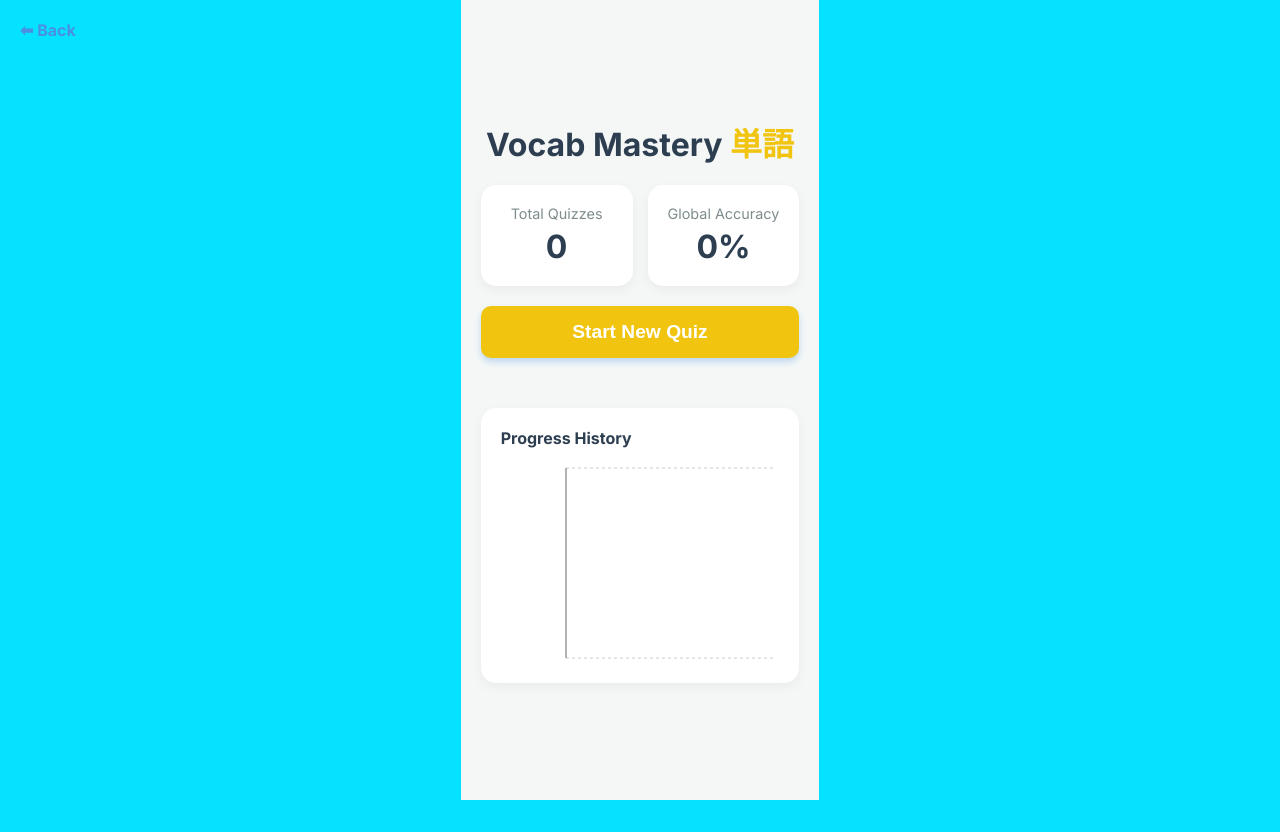
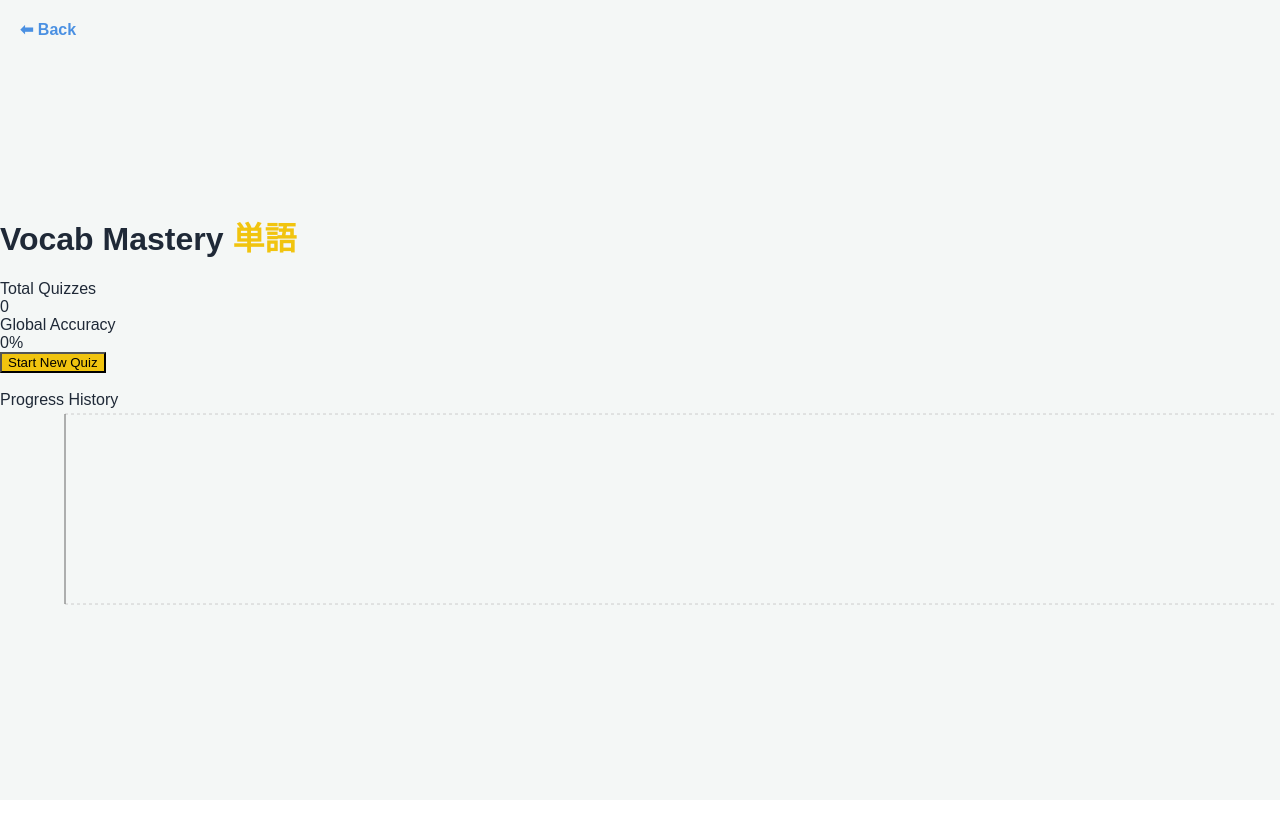
Before and after one commit to notedanupon-dot/hiragana-game, a React (Create React App) app: page /#/vocab in a window 1280 px wide. After the commit the page ends 800 px from the top, so only its background shows below. Built offline with nearby package versions, Linux system fonts and the light colour scheme.

Commit message:
Update App.css

```diff
--- a/src/App.css
+++ b/src/App.css
@@ -1,329 +1,25 @@
+/* ก๊อปปี้ไปวางทับส่วนบนของ App.css */
 :root {
-  --primary: #4a90e2;
-  --bg: #04e2ff;
+  --bg-color: #f3f4f6;             /* พื้นหลังเทาอ่อนอมฟ้า */
+  --bg-gradient: linear-gradient(135deg, #f3f4f6 0%, #e2e8f0 100%);
   --card-bg: #ffffff;
-  --text: #2c3e50;
-  --success: #4cd964;
-  --error: #ff3b30;
-  --radius: 12px;
+  --text-primary: #1f2937;
+  --text-secondary: #6b7280;
+
+  /* ปรับสีปุ่มให้ดูแพงขึ้น (Pastel Bold) */
+  --hiragana-color: #10b981;       /* Emerald Green */
+  --katakana-color: #3b82f6;       /* Royal Blue */
+  --vocab-color: #f59e0b;          /* Amber */
+  --vocab-text: #ffffff;
+  --shadow-soft: 0 4px 6px -1px rgba(0, 0, 0, 0.1), 0 2px 4px -1px rgba(0, 0, 0, 0.06);
 }
 
 body {
-  font-family: 'Inter', sans-serif;
-  background-color: var(--bg);
-  color: var(--text);
   margin: 0;
-  display: flex;
-  justify-content: center;
+  font-family: 'Kanit', sans-serif;
+  background: var(--bg-gradient);  /* ใช้ Gradient */
+  color: var(--text-primary);
   min-height: 100vh;
+  background-image: radial-gradient(#cbd5e0 1px, transparent 1px);
+  background-size: 20px 20px; /* ลายจุดเล็กๆ ห่างๆ กัน */
 }
-
-.app-container {
-  width: 100%;
-  max-width: 480px; /* Mobile app feel */
-  padding: 20px;
-  background: var(--bg);
-}
-
-header {
-  text-align: center;
-  margin-bottom: 2rem;
-}
-
-.jp-font {
-  color: var(--primary);
-  font-family: 'Noto Sans JP', sans-serif; /* Ensure you import this via Google Fonts */
-}
-
-/* Dashboard Styles */
-.stats-overview {
-  display: flex;
-  gap: 15px;
-  margin-bottom: 20px;
-}
-
-.stat-card {
-  flex: 1;
-  background: var(--card-bg);
-  padding: 15px;
-  border-radius: var(--radius);
-  box-shadow: 0 2px 8px rgba(0,0,0,0.05);
-  text-align: center;
-}
-
-.stat-card h3 { font-size: 0.8rem; opacity: 0.7; margin: 0; }
-.stat-card p { font-size: 1.5rem; font-weight: bold; margin: 5px 0 0; }
-
-.start-btn {
-  width: 100%;
-  padding: 18px;
-  background: var(--primary);
-  color: rgb(0, 255, 255);
-  border: none;
-  border-radius: var(--radius);
-  font-size: 1.2rem;
-  font-weight: bold;
-  cursor: pointer;
-  transition: transform 0.1s;
-  margin-bottom: 30px;
-}
-
-.start-btn:active { transform: scale(0.98); }
-
-.charts-container {
-  display: flex;
-  flex-direction: column;
-  gap: 20px;
-}
-
-.chart-wrapper {
-  background: var(--card-bg);
-  padding: 15px;
-  border-radius: var(--radius);
-}
-
-.no-data { text-align: center; opacity: 0.5; font-style: italic; }
-
-/* Game Styles */
-.game-card {
-  background: var(--card-bg);
-  padding: 20px;
-  border-radius: var(--radius);
-  box-shadow: 0 4px 12px rgba(0,0,0,0.1);
-  text-align: center;
-}
-
-.progress-bar {
-  height: 6px;
-  background: #eee;
-  border-radius: 3px;
-  margin-bottom: 30px;
-  overflow: hidden;
-}
-
-.progress-bar .fill {
-  height: 100%;
-  background: var(--primary);
-  transition: width 0.3s ease;
-}
-
-.hiragana-char {
-  font-size: 6rem;
-  font-weight: bold;
-  margin-bottom: 40px;
-  font-family: 'Noto Sans JP', sans-serif;
-}
-
-.options-grid {
-  display: grid;
-  grid-template-columns: 1fr 1fr;
-  gap: 15px;
-  margin-bottom: 30px;
-}
-
-.option-btn {
-  padding: 20px;
-  font-size: 1.2rem;
-  background: #f0f4f8;
-  border: 2px solid transparent;
-  border-radius: var(--radius);
-  cursor: pointer;
-  transition: all 0.2s;
-}
-
-.option-btn:hover:not(:disabled) { border-color: var(--primary); }
-
-.option-btn.correct {
-  background-color: var(--success);
-  color: white;
-  border-color: var(--success);
-}
-
-.option-btn.wrong {
-  background-color: var(--error);
-  color: white;
-  border-color: var(--error);
-}
-
-.game-footer {
-  display: flex;
-  justify-content: space-between;
-  align-items: center;
-  margin-top: 20px;
-  font-weight: bold;
-  color: #888;
-}
-
-.text-btn {
-  background: none;
-  border: none;
-  color: #888;
-  text-decoration: underline;
-  cursor: pointer;
-}
-
-/* --- Dashboard Styles --- */
-.dashboard-container {
-  max-width: 600px;
-  margin: 0 auto;
-  padding: 20px;
-  text-align: center;
-  color: #333;
-}
-
-.dashboard-title {
-  font-size: 2rem;
-  color: #2c3e50;
-  margin-bottom: 20px;
-  font-weight: bold;
-}
-
-.stats-grid {
-  display: grid;
-  grid-template-columns: 1fr 1fr;
-  gap: 15px;
-  margin-bottom: 20px;
-}
-
-.stat-card {
-  background: white;
-  padding: 20px;
-  border-radius: 15px;
-  box-shadow: 0 4px 12px rgba(0,0,0,0.05);
-}
-
-.stat-value {
-  font-size: 2rem;
-  font-weight: bold;
-  color: #2c3e50;
-}
-
-.stat-label {
-  font-size: 0.9rem;
-  color: #7f8c8d;
-  margin-bottom: 5px;
-}
-
-.chart-section {
-  background: white;
-  padding: 20px;
-  border-radius: 15px;
-  box-shadow: 0 4px 12px rgba(0,0,0,0.05);
-  margin-bottom: 20px;
-}
-
-.chart-title {
-  text-align: left;
-  font-size: 1rem;
-  font-weight: bold;
-  color: #2c3e50;
-  margin-bottom: 15px;
-}
-
-.start-btn {
-  width: 100%;
-  padding: 15px;
-  background-color: #4a90e2;
-  color: white;
-  font-size: 1.2rem;
-  font-weight: bold;
-  border: none;
-  border-radius: 10px;
-  cursor: pointer;
-  transition: transform 0.2s;
-  box-shadow: 0 4px 6px rgba(74, 144, 226, 0.3);
-}
-
-.start-btn:hover {
-  background-color: #357abd;
-  transform: translateY(-2px);
-}
-
-/* --- Styles สำหรับตารางตัวอักษร --- */
-.chart-container {
-  background-color: white;
-  padding: 30px;
-  border-radius: 20px;
-  max-width: 800px;
-  margin: 20px auto;
-  box-shadow: 0 4px 15px rgba(0,0,0,0.1);
-}
-
-.chart-grid {
-  display: grid;
-  grid-template-columns: repeat(5, 1fr);
-  gap: 15px;
-  margin-top: 20px;
-}
-
-.chart-item {
-  background-color: #f8f9fa;
-  border: 2px solid #e9ecef;
-  border-radius: 10px;
-  padding: 10px;
-  display: flex;
-  flex-direction: column;
-  align-items: center;
-  transition: transform 0.2s;
-}
-
-.chart-item:hover {
-  transform: scale(1.1);
-  border-color: #4a90e2;
-  background-color: #eaf2ff;
-}
-
-.chart-char {
-  font-size: 2rem;
-  font-weight: bold;
-  color: #2c3e50;
-}
-
-.chart-romaji {
-  font-size: 0.9rem;
-  color: #7f8c8d;
-  margin-top: 5px;
-  text-transform: uppercase;
-}
-
-/* จัดหน้าเมนูให้สวยงาม */
-.menu-grid {
-  display: flex;
-  gap: 40px;
-  justify-content: center;
-  flex-wrap: wrap;
-}
-
-.menu-section {
-  display: flex;
-  flex-direction: column;
-  gap: 15px;
-  background: rgba(255, 255, 255, 0.1);
-  padding: 20px;
-  border-radius: 15px;
-  min-width: 250px;
-}
-
-.menu-section h3 {
-  color: white;
-  margin-bottom: 10px;
-  border-bottom: 2px solid rgba(255,255,255,0.3);
-  padding-bottom: 10px;
-}
-
-/* ปุ่มรอง (Secondary Button) สำหรับตาราง */
-.menu-button.secondary {
-  background-color: #2ecc71; /* สีเขียว */
-}
-
-.menu-button.secondary:hover {
-  background-color: #27ae60;
-}
-
-/* ซ่อนกล่องที่ไม่มีข้อมูล (ช่องว่างจัดระเบียบ) */
-.chart-item.empty {
-  visibility: hidden; /* ซ่อนไม่ให้เห็น */
-  pointer-events: none; /* คลิ๊กไม่ได้ */
-  border: none; /* ไม่มีขอบ */
-  background: transparent; /* พื้นหลังใส */
-}
```
